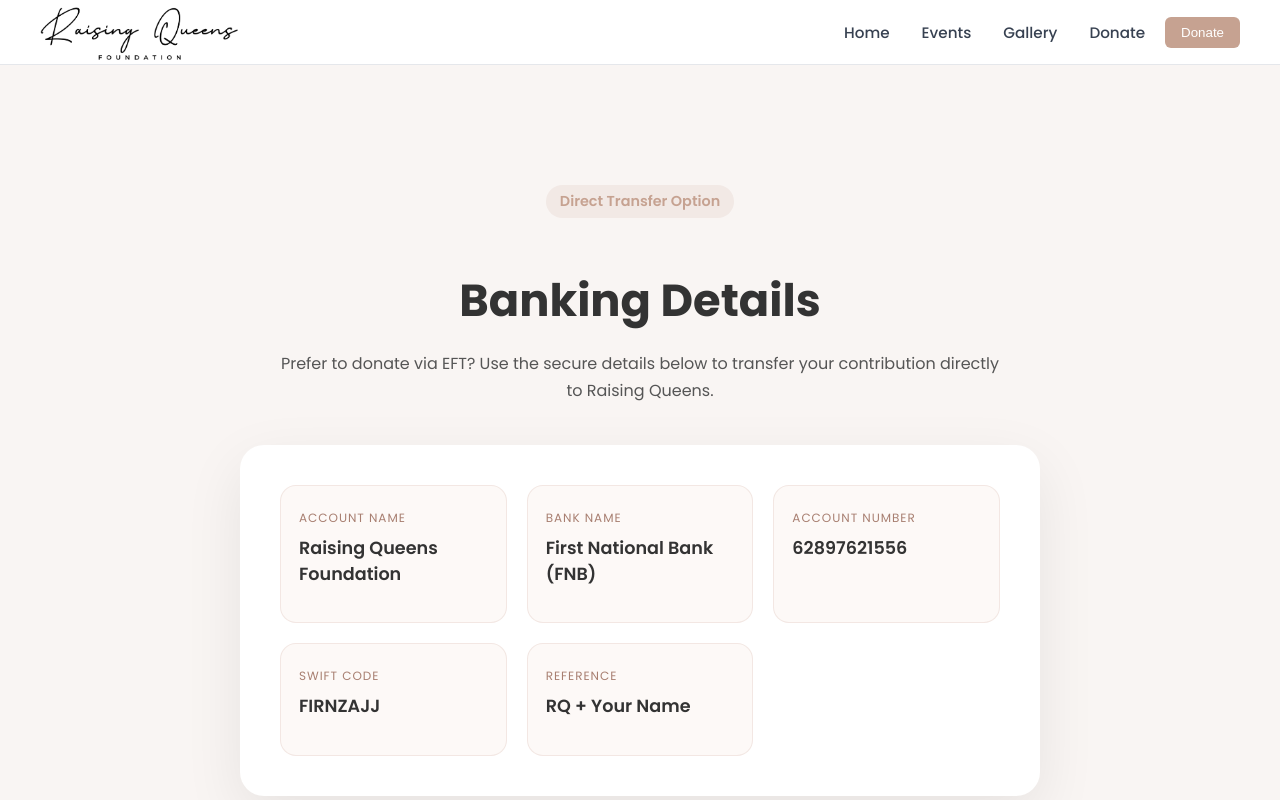
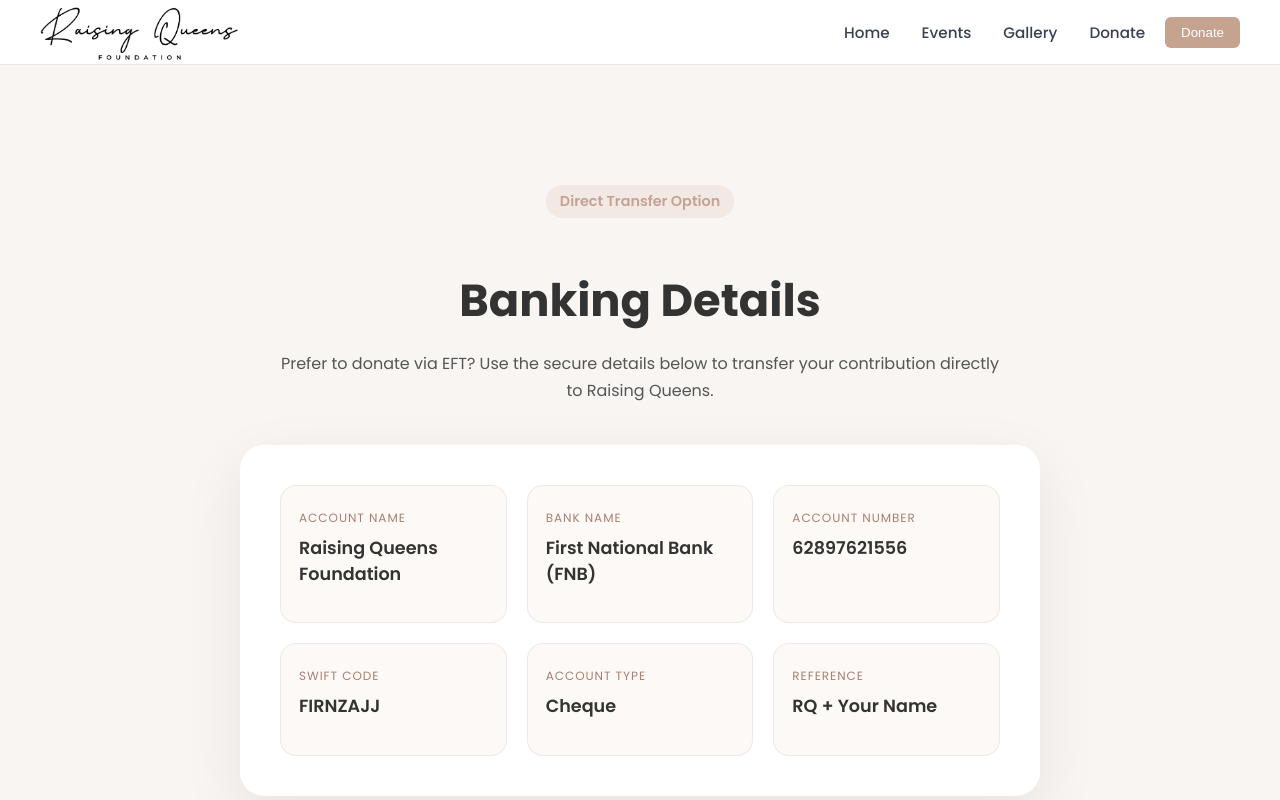
Before and after one commit to Eugene-TechXplo-SA/Raising_Queens, a React (Vite) app: page /bank-details in a window 1280 px wide. Shown: the top 800 px of the page. Built offline with nearby package versions, Linux system fonts and the light colour scheme.

Commit message:
Updated BankDetails.tsx

```diff
--- a/src/pages/BankDetails/BankDetails.tsx
+++ b/src/pages/BankDetails/BankDetails.tsx
@@ -26,8 +26,12 @@ const BankDetails = () => {
             <p className="value">62897621556</p>
           </div>
           <div className="detail">
-            <span className="label">SWIFT CODE</span>
+            <span className="label">Swift Code</span>
             <p className="value">FIRNZAJJ</p>
+          </div>
+          <div className="detail">
+            <span className="label">Account Type</span>
+            <p className="value">Cheque</p>
           </div>
           <div className="detail">
             <span className="label">Reference</span>
```
